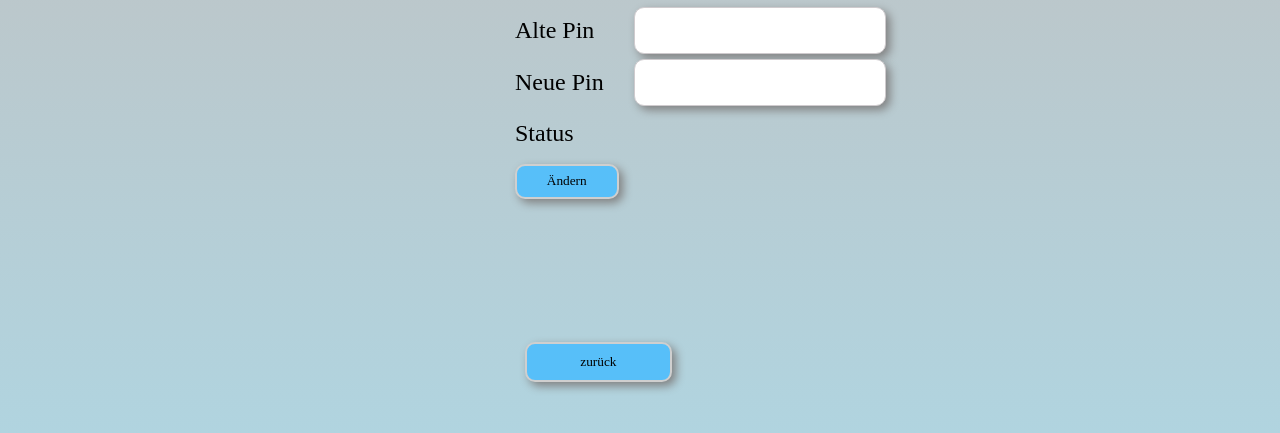
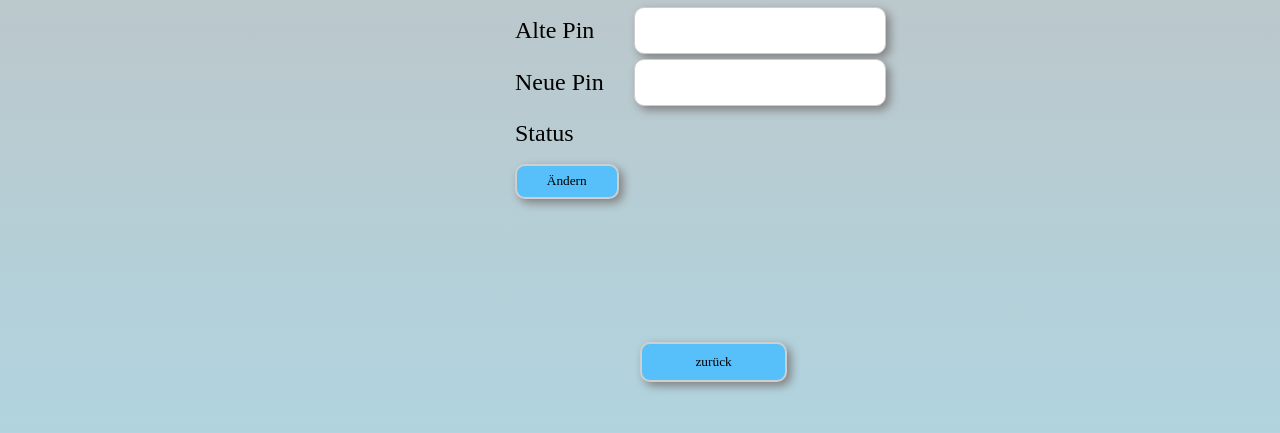
Before and after one commit to vambi/softwareengineering, a plain HTML site: page UI-Prototype/changepin.html in a window 1280 px wide. Shown: the part 229-662 px from the top of the page. Drawn offline with nearby package versions, Linux system fonts and the light colour scheme.

Commit message:
version 2.2

```diff
--- a/UI-Prototype/changepin.html
+++ b/UI-Prototype/changepin.html
@@ -67,7 +67,7 @@
 
 
     </div>
-    <input type="button" id="back" value="zurück" class="button" style="width: 11.5%; height: 5%;margin-left:41%" onclick="window.location.href='alarmanlage-main.html'">
+    <input type="button" id="back" value="zurück" class="button" style="width: 11.5%; height: 5%;margin-left:50%" onclick="window.location.href='alarmanlage-main.html'">
     </div>
 
 </body>
```
